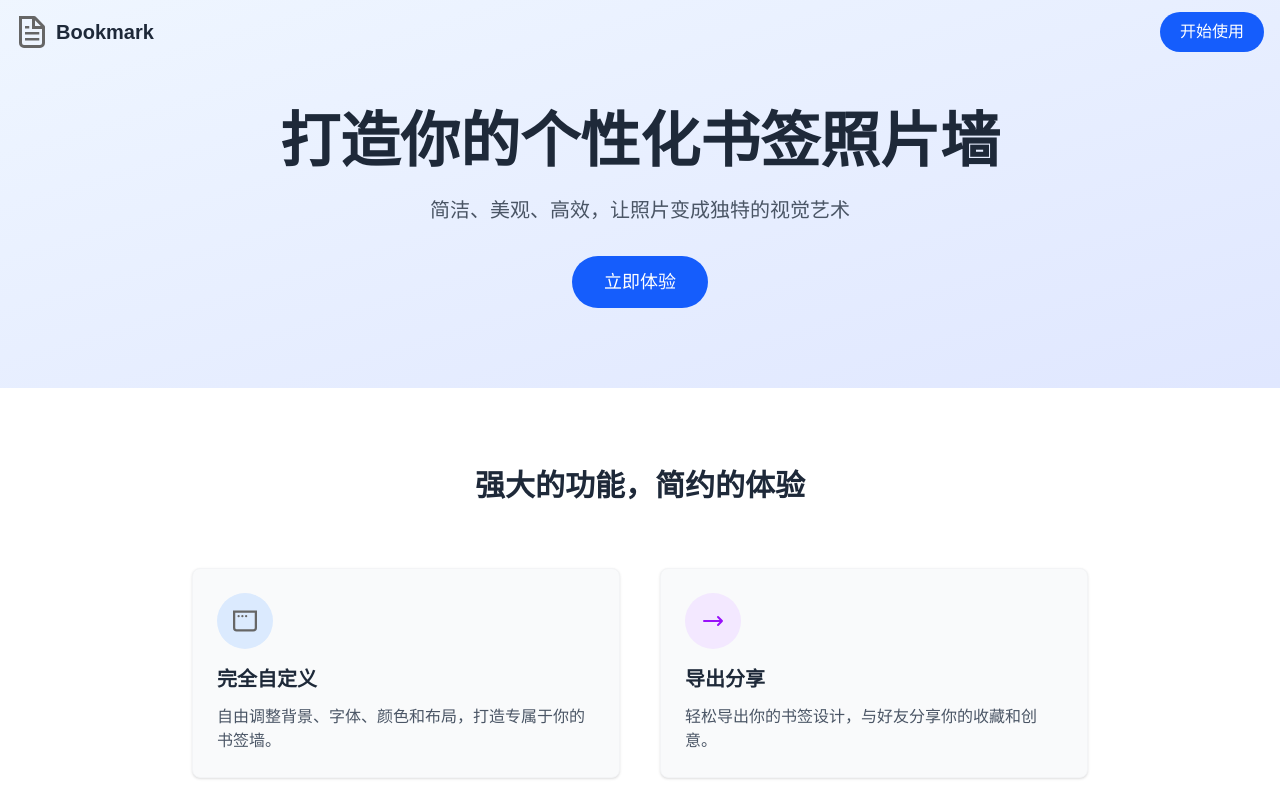
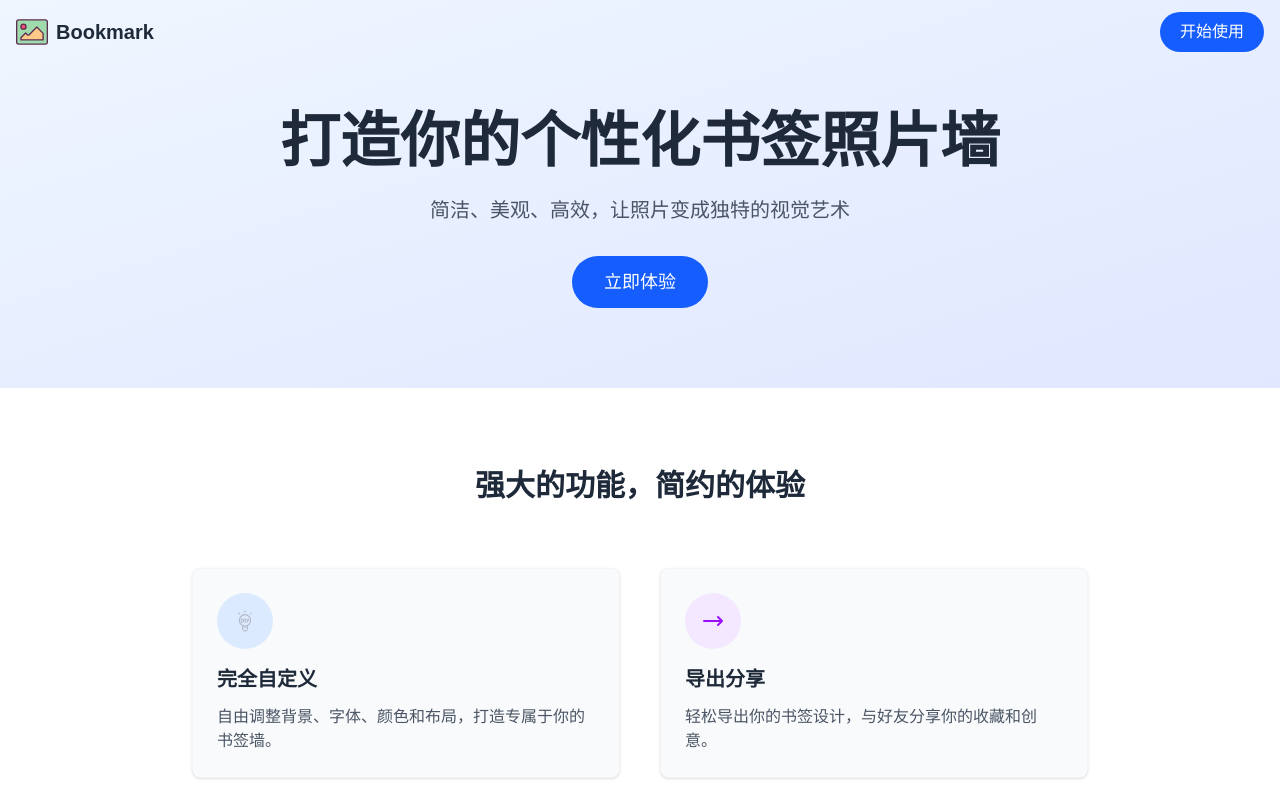
Before and after one commit to naughty100/bookmark, a Next.js app: page / in a window 1280 px wide. Shown: the top 800 px of the page. Built offline with nearby package versions, Linux system fonts and the light colour scheme.

Commit message:
feat: add new SVG icons for photo and DIY components in the homepage

```diff
--- a/src/app/page.tsx
+++ b/src/app/page.tsx
@@ -23,7 +23,7 @@ export default function Home() {
         <div className="container mx-auto px-4 py-3 flex justify-between items-center">
           <div className="flex items-center space-x-2">
             <Image
-              src="/file.svg"
+              src="/photo.svg"
               alt="Bookmark Logo"
               width={32}
               height={32}
@@ -76,7 +76,7 @@ export default function Home() {
             {/* 功能卡片 1 */}
             <div className="bg-gray-50 p-6 rounded-lg border border-gray-100 shadow-sm hover:shadow-md transition-shadow flex-1">
               <div className="bg-blue-100 w-14 h-14 rounded-full flex items-center justify-center mb-4">
-                <Image src="/window.svg" alt="Customizable" width={24} height={24} className="w-6 h-6" />
+                <Image src="/diy.svg" alt="Customizable" width={24} height={24} className="w-6 h-6" />
               </div>
               <h3 className="text-xl font-semibold mb-3 text-gray-800">完全自定义</h3>
               <p className="text-gray-600">自由调整背景、字体、颜色和布局，打造专属于你的书签墙。</p>
```
Also changed, not shown: public/diy.svg (added), public/photo.svg (added).
